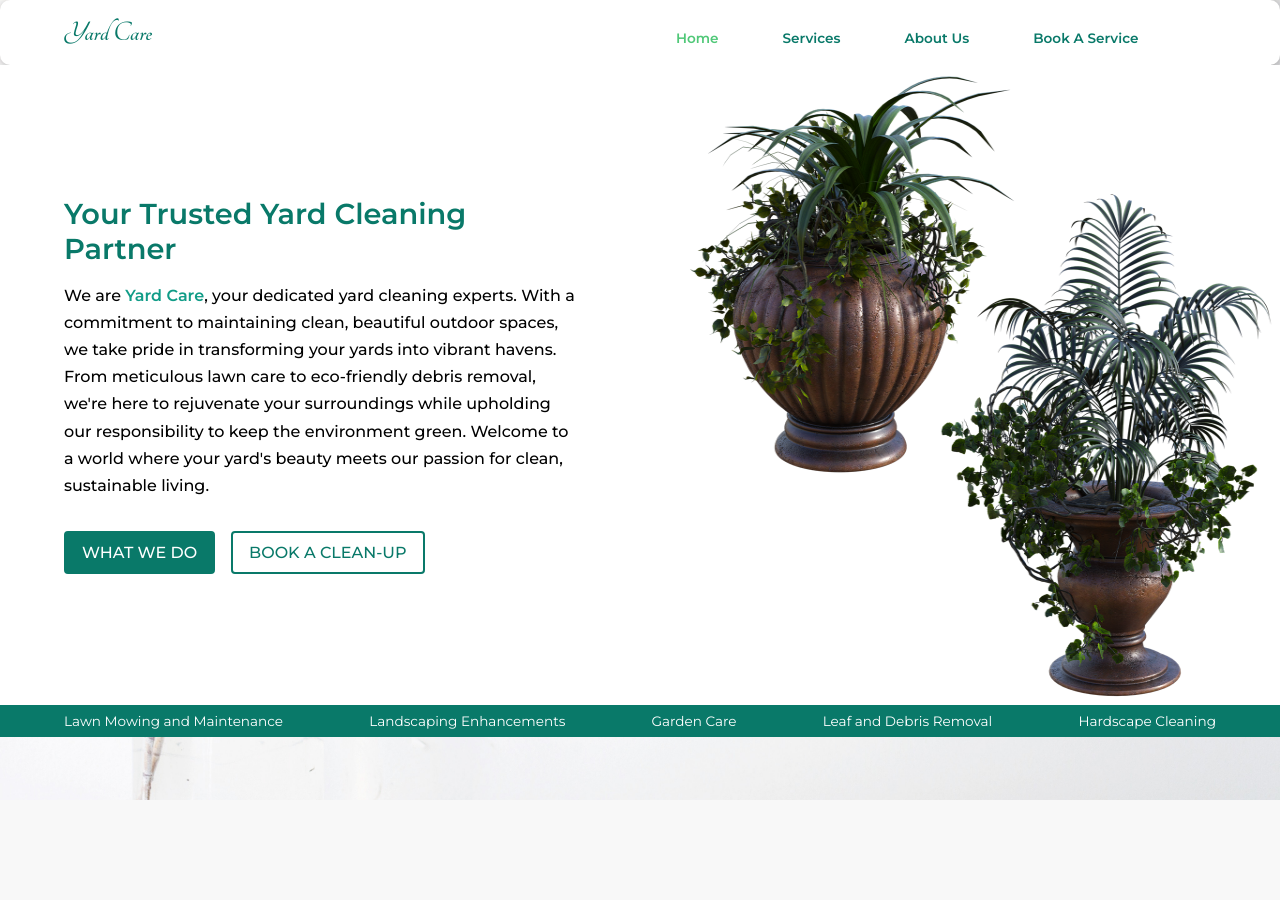
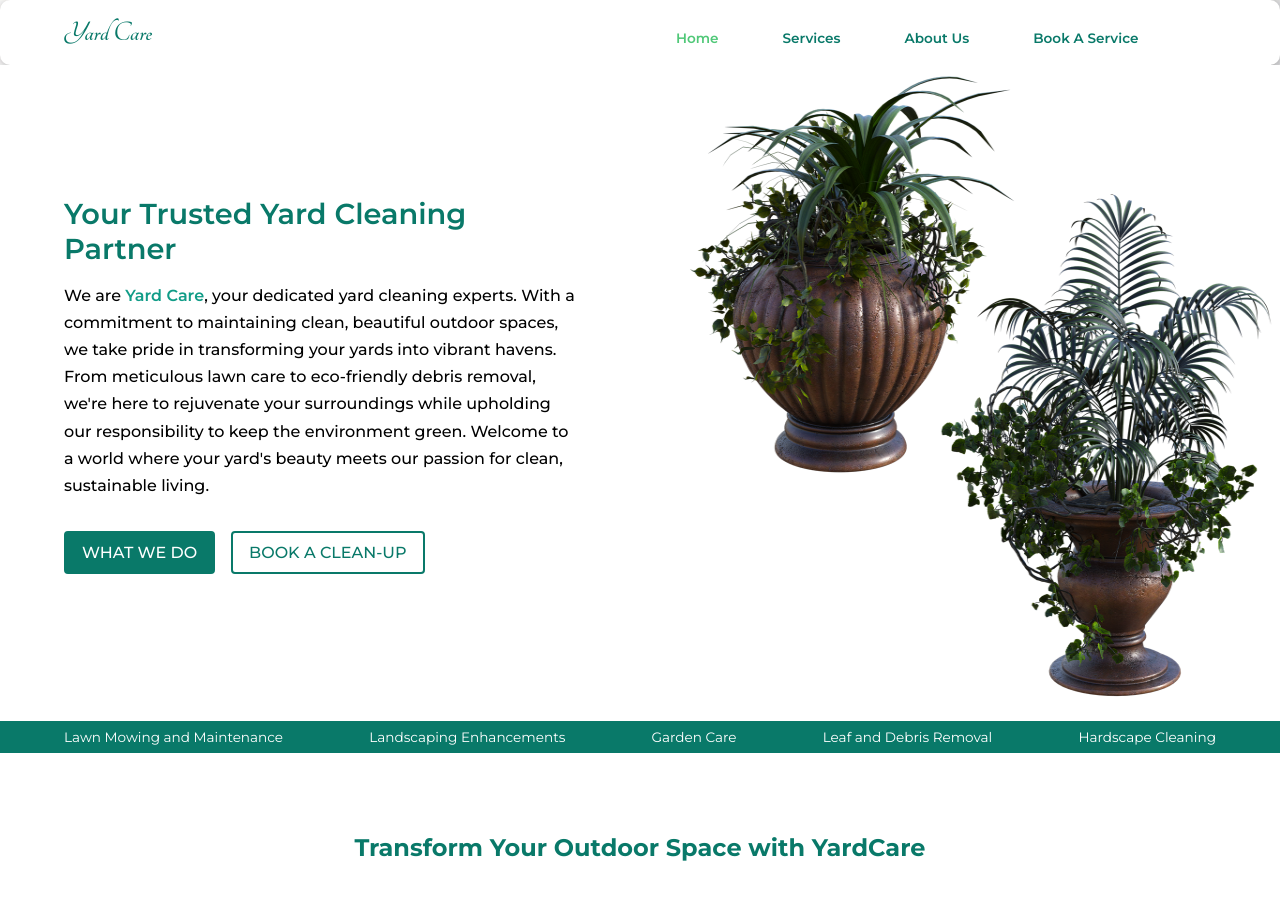
Before and after one commit to Amen-Musingarimi/yard-care, a React (Create React App) app: page / in a window 1280 px wide. Shown: the top 900 px of the page. Before the commit the page ends 800 px from the top, so only its background shows below. Built offline with nearby package versions, Linux system fonts and the light colour scheme.

Commit message:
Add Whyus section structure

```diff
--- a/src/components/pages/Home.jsx
+++ b/src/components/pages/Home.jsx
@@ -1,4 +1,5 @@
 import React from 'react';
+import WhyUs from './HomeSections/WhyUs';
 import { Link } from 'react-router-dom';
 import homeDark from '../images/home-dark.png';
 
@@ -36,6 +37,7 @@ const Home = () => {
         <p className="home-service">Leaf and Debris Removal</p>
         <p className="home-service">Hardscape Cleaning</p>
       </div>
+      <WhyUs />
     </div>
   );
 };
--- /dev/null
+++ b/src/components/pages/HomeSections/WhyUs.jsx
@@ -0,0 +1,14 @@
+import React from 'react';
+import '../../styles/WhyUs.css';
+
+const WhyUs = () => {
+  return (
+    <div className="whyus-container">
+      <h2 className="section-heading">
+        Transform Your Outdoor Space with YardCare
+      </h2>
+    </div>
+  );
+};
+
+export default WhyUs;
--- /dev/null
+++ b/src/components/styles/WhyUs.css
@@ -0,0 +1,12 @@
+.whyus-container {
+  display: flex;
+  flex-direction: column;
+  justify-content: flex-start;
+  gap: 4rem;
+  padding: 4rem 2rem;
+}
+
+.section-heading {
+  text-align: center;
+  color: #097969;
+}
--- a/src/components/styles/main.css
+++ b/src/components/styles/main.css
@@ -82,6 +82,7 @@ header .nav-btn {
 .home-div {
   display: flex;
   flex-direction: column;
+  gap: 1rem;
   background-color: var(--mainColor);
   opacity: 1;
   width: 100%;
```
Also changed, not shown: 1 other file (tests, documents, lock files or other folders).
